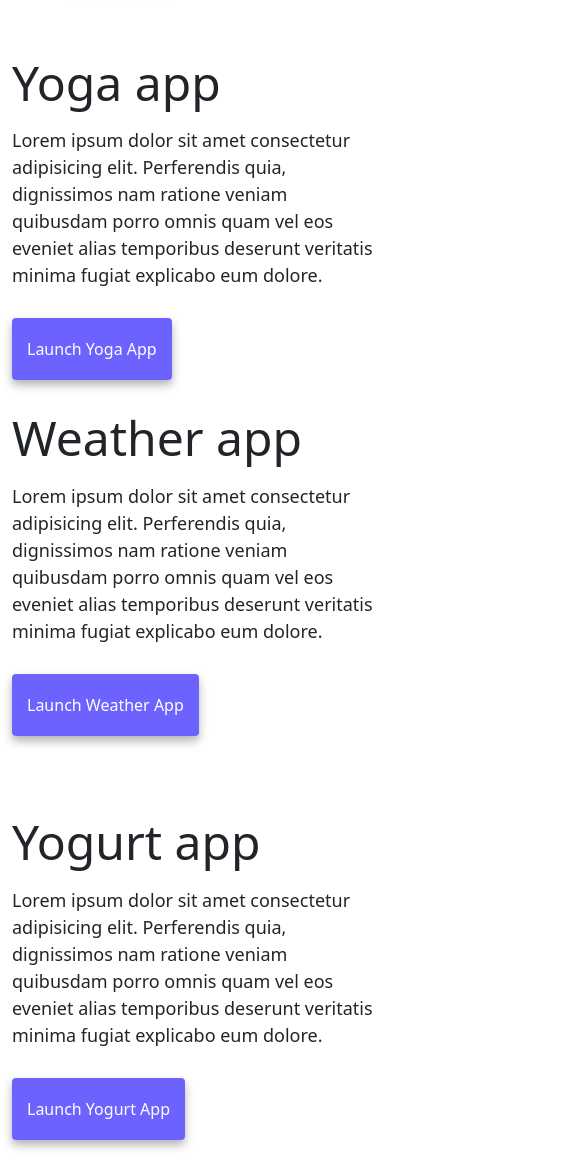
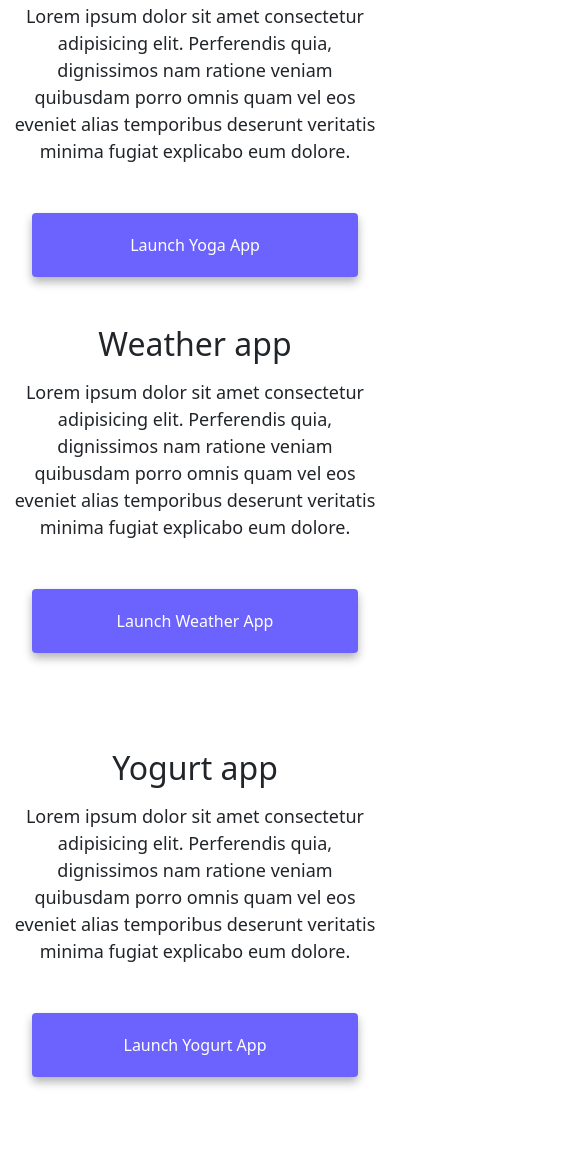
Before and after one commit to Tetiana-Nepochatova/Advanced-Tools-Homework, a plain HTML site: page index.html in a window 390 px wide. Shown: the part 557-1728 px from the top of the page, 585 px wide, since content can reach past the window. After the commit the page ends 1684 px from the top, so only its background shows below. Drawn offline with nearby package versions, Linux system fonts and the light colour scheme.

Commit message:
Added media queries and SEO

```diff
--- a/css/style.css
+++ b/css/style.css
@@ -3,6 +3,7 @@
   --secondary-color: #f5f2fe;
   --box-shadow: 0 5px 10px rgba(0, 0, 0, 0.3);
 }
+
 body {
   margin-top: 100px;
   margin-bottom: 50px;
@@ -95,3 +96,22 @@ p {
 #contact {
   text-align: center;
 }
+
+@media (max-width: 576px) {
+  h1 {
+    font-size: 48px;
+    line-height: 1.5;
+  }
+  h2 {
+    font-size: 32px;
+    text-align: center;
+  }
+  p {
+    text-align: center;
+  }
+  .project-link {
+    display: block;
+    text-align: center;
+    margin: 0 20px;
+  }
+}
--- a/index.html
+++ b/index.html
@@ -102,7 +102,7 @@
             explicabo eum dolore.
           </p>
           <div class="mt-5">
-            <a href="#" class="primary-link" title="Yoga project"
+            <a href="#" class="primary-link project-link" title="Yoga project"
               >Launch Yoga App</a
             >
           </div>
@@ -118,7 +118,10 @@
             explicabo eum dolore.
           </p>
           <div class="mb-5 mt-5">
-            <a href="#" class="primary-link" title="Weather project"
+            <a
+              href="#"
+              class="primary-link project-link"
+              title="Weather project"
               >Launch Weather App</a
             >
           </div>
@@ -148,7 +151,7 @@
             explicabo eum dolore.
           </p>
           <div class="mt-5">
-            <a href="#" class="primary-link" title="Yogurt project"
+            <a href="#" class="primary-link project-link" title="Yogurt project"
               >Launch Yogurt App</a
             >
           </div>
```
Also changed, not shown: about.html (+23 -4 lines).
